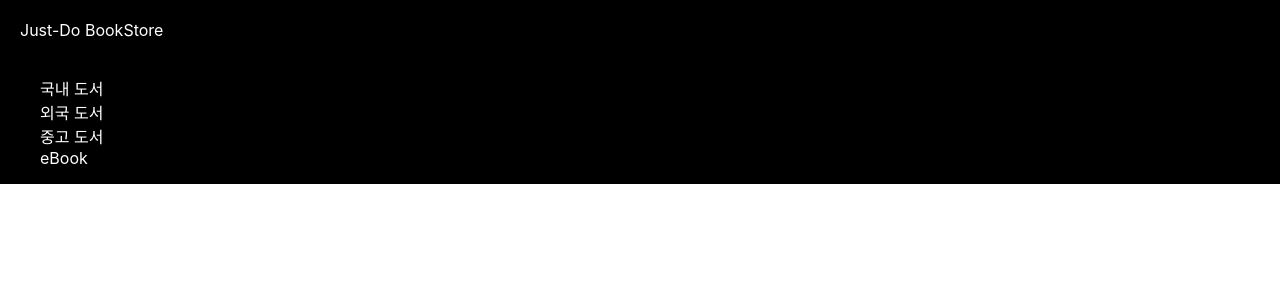
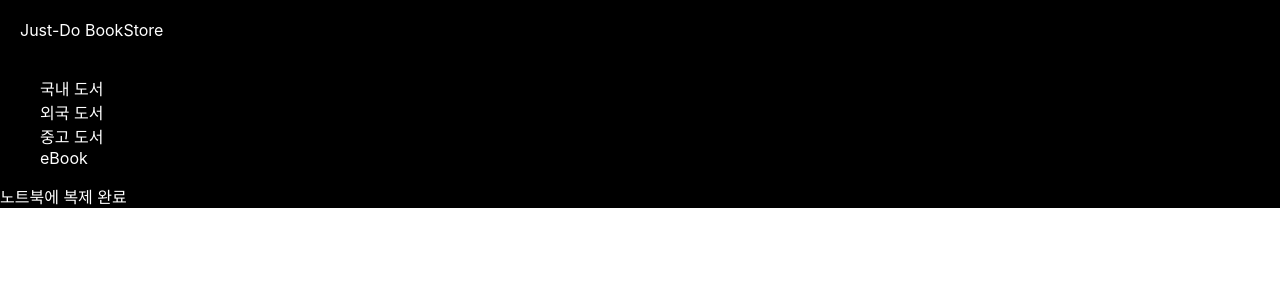
Before and after one commit to LDH-Duke/Blog-React, a React (Create React App) app: page / in a window 1280 px wide. Shown: the top 300 px of the page. Built offline with nearby package versions, Linux system fonts and the light colour scheme.

Commit message:
노트북 복제 업로드  테스트

```diff
--- a/package.json
+++ b/package.json
@@ -6,8 +6,10 @@
     "@testing-library/jest-dom": "^5.16.5",
     "@testing-library/react": "^13.4.0",
     "@testing-library/user-event": "^13.5.0",
+    "global": "^4.4.0",
     "react": "^18.2.0",
     "react-dom": "^18.2.0",
+    "react-script": "^2.0.5",
     "react-scripts": "5.0.1",
     "web-vitals": "^2.1.4"
   },
--- a/src/component/header_nav.js
+++ b/src/component/header_nav.js
@@ -14,6 +14,9 @@ export default function header_nav(){
                             <li>eBook</li>
                         </ul>
                     </div>
+                    <div>
+                        노트북에 복제 완료
+                    </div>
                 </div>
             </div>
         </div>
```
Also changed, not shown: 1 other file (tests, documents, lock files or other folders).
